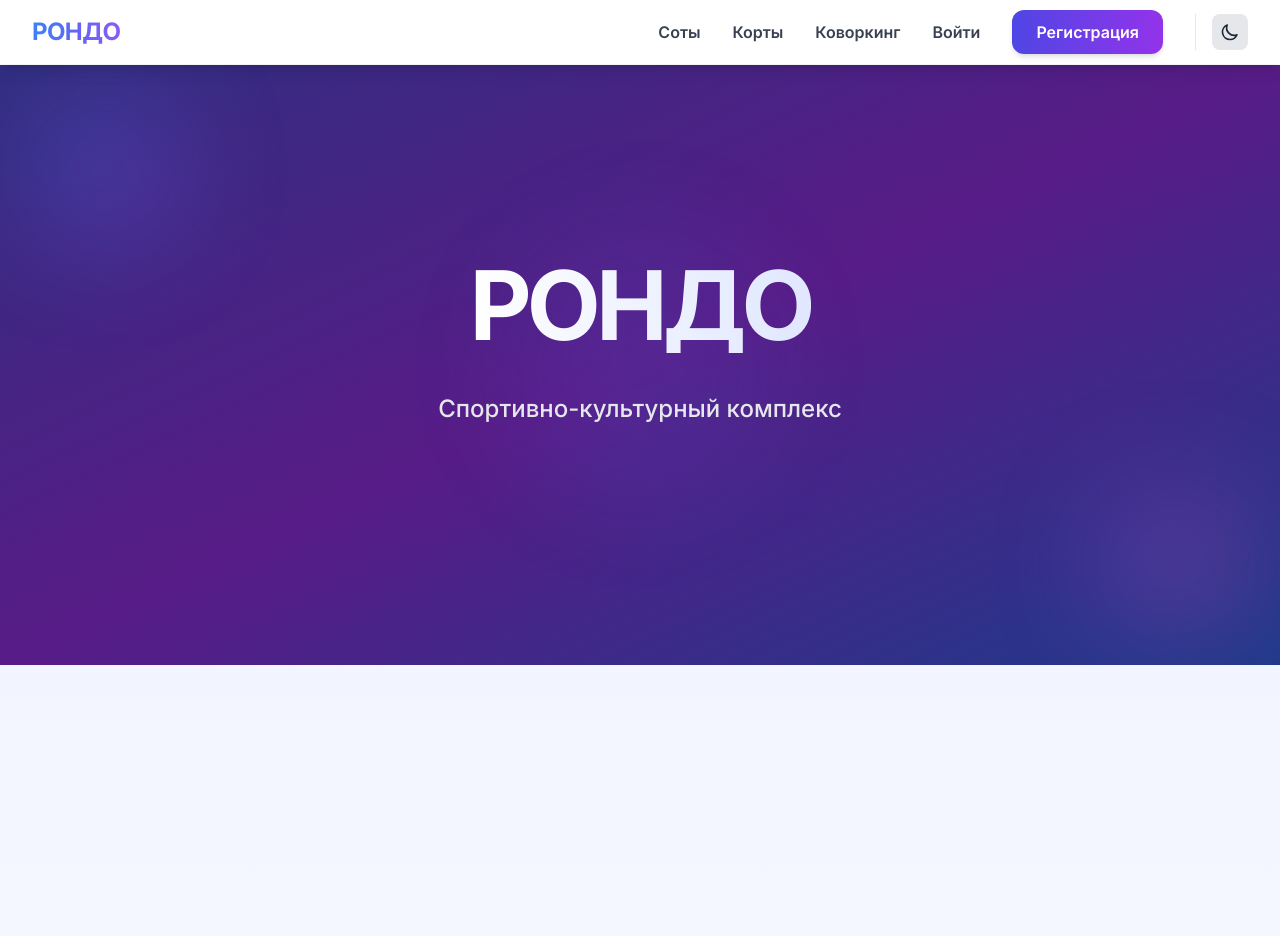
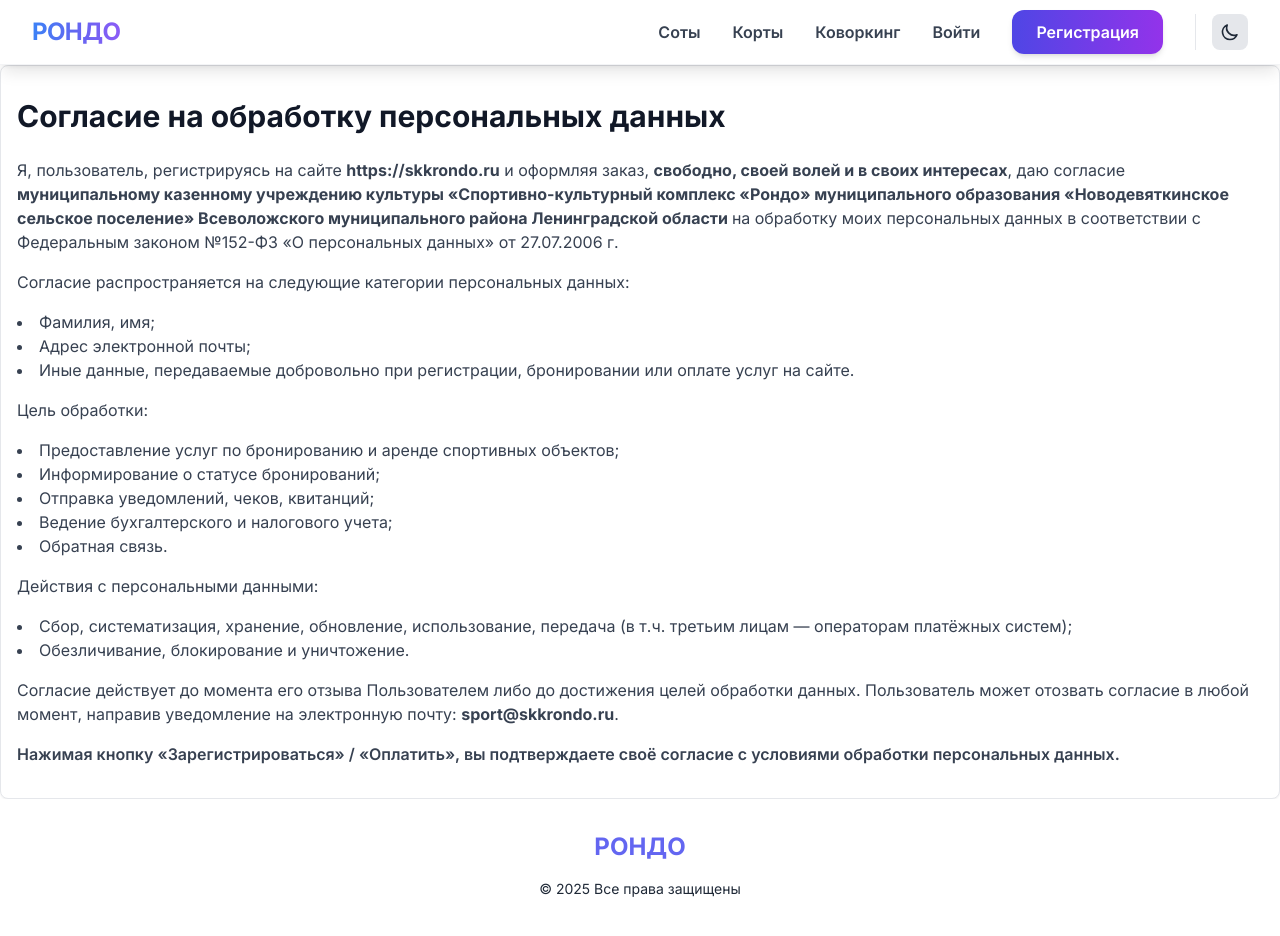
Before and after one commit to mimfort/rondo, a React (Vite) app in the folder frontend/: page /privacy-policy in a window 1280 px wide. Before the commit this address led to /. Shown: the top 936 px of the page. Built offline with nearby package versions, Linux system fonts and the light colour scheme; no server answers.

Commit message:
real vers9

```diff
--- a/frontend/src/App.tsx
+++ b/frontend/src/App.tsx
@@ -35,6 +35,7 @@ import Coworking from './pages/Coworking';
 import Courts from './pages/Courts';
 import CourtsAdmin from './pages/admin/CourtsAdmin';
 import CourtReservationsAdmin from './pages/admin/CourtReservationsAdmin';
+import PrivacyPolicy from './pages/PrivacyPolicy';
 
 const Layout = () => {
     return (
@@ -80,6 +81,7 @@ const router = createBrowserRouter(
             <Route path="register" element={<PageTransition><Register /></PageTransition>} />
             <Route path="forgot-password" element={<PageTransition><ForgotPassword /></PageTransition>} />
             <Route path="reset-password" element={<PageTransition><ResetPassword /></PageTransition>} />
+            <Route path="privacy-policy" element={<PageTransition><PrivacyPolicy /></PageTransition>} />
             <Route path="*" element={<Navigate to="/" />} />
         </Route>
     ),
--- a/frontend/src/pages/Courts.tsx
+++ b/frontend/src/pages/Courts.tsx
@@ -407,7 +407,8 @@ const DynamicContent = React.memo(({
 
         for (let i = 0; i < 7; i++) {
             const date = addDays(currentWeekStart, i);
-            const isDisabled = isBefore(date, today) && !format(date, 'yyyy-MM-dd').includes(format(today, 'yyyy-MM-dd'));
+            const maxDate = addDays(today, 7); // Максимальная дата - через неделю от сегодня
+            const isDisabled = isBefore(date, today) || isBefore(maxDate, date); // Отключаем даты в прошлом и за пределами недели
 
             buttons.push(
                 <DateButton
--- /dev/null
+++ b/frontend/src/pages/PrivacyPolicy.tsx
@@ -0,0 +1,47 @@
+import React from 'react';
+
+const PrivacyPolicy = () => {
+    return (
+        <div className="container mx-auto px-4 py-8">
+            <h1 className="text-3xl font-bold text-gray-900 dark:text-white mb-6">Согласие на обработку персональных данных</h1>
+            <p className="text-gray-700 dark:text-gray-300 mb-4">
+                Я, пользователь, регистрируясь на сайте <strong>https://skkrondo.ru</strong> и оформляя заказ, <strong>свободно, своей волей и в своих интересах</strong>, даю согласие
+                <strong> муниципальному казенному учреждению культуры «Спортивно-культурный комплекс «Рондо» муниципального образования «Новодевяткинское сельское поселение» Всеволожского муниципального района Ленинградской области </strong>
+                на обработку моих персональных данных в соответствии с Федеральным законом №152-ФЗ «О персональных данных» от 27.07.2006 г.
+            </p>
+
+            <p className="text-gray-700 dark:text-gray-300 mb-4">Согласие распространяется на следующие категории персональных данных:</p>
+            <ul className="list-disc list-inside text-gray-700 dark:text-gray-300 mb-4">
+                <li>Фамилия, имя;</li>
+                <li>Адрес электронной почты;</li>
+                <li>Иные данные, передаваемые добровольно при регистрации, бронировании или оплате услуг на сайте.</li>
+            </ul>
+
+            <p className="text-gray-700 dark:text-gray-300 mb-4">Цель обработки:</p>
+            <ul className="list-disc list-inside text-gray-700 dark:text-gray-300 mb-4">
+                <li>Предоставление услуг по бронированию и аренде спортивных объектов;</li>
+                <li>Информирование о статусе бронирований;</li>
+                <li>Отправка уведомлений, чеков, квитанций;</li>
+                <li>Ведение бухгалтерского и налогового учета;</li>
+                <li>Обратная связь.</li>
+            </ul>
+
+            <p className="text-gray-700 dark:text-gray-300 mb-4">Действия с персональными данными:</p>
+            <ul className="list-disc list-inside text-gray-700 dark:text-gray-300 mb-4">
+                <li>Сбор, систематизация, хранение, обновление, использование, передача (в т.ч. третьим лицам — операторам платёжных систем);</li>
+                <li>Обезличивание, блокирование и уничтожение.</li>
+            </ul>
+
+            <p className="text-gray-700 dark:text-gray-300 mb-4">
+                Согласие действует до момента его отзыва Пользователем либо до достижения целей обработки данных.
+                Пользователь может отозвать согласие в любой момент, направив уведомление на электронную почту: <strong>sport@skkrondo.ru</strong>.
+            </p>
+
+            <p className="text-gray-700 dark:text-gray-300 font-semibold">
+                Нажимая кнопку «Зарегистрироваться» / «Оплатить», вы подтверждаете своё согласие с условиями обработки персональных данных.
+            </p>
+        </div>
+    );
+};
+
+export default PrivacyPolicy;
--- a/frontend/src/pages/Register.tsx
+++ b/frontend/src/pages/Register.tsx
@@ -155,6 +155,14 @@ const Register = () => {
                     <div className="flex flex-col">
                         <label className="text-sm text-gray-700 dark:text-gray-300">
                             Я согласен на обработку персональных данных
+                            <a
+                                href="/privacy-policy"
+                                target="_blank"
+                                rel="noopener noreferrer"
+                                className="text-indigo-600 hover:underline ml-1"
+                            >
+                                (Подробнее)
+                            </a>
                         </label>
                         {errors.personalDataConsent && (
                             <p className="mt-1 text-sm text-red-600 dark:text-red-400">
```
